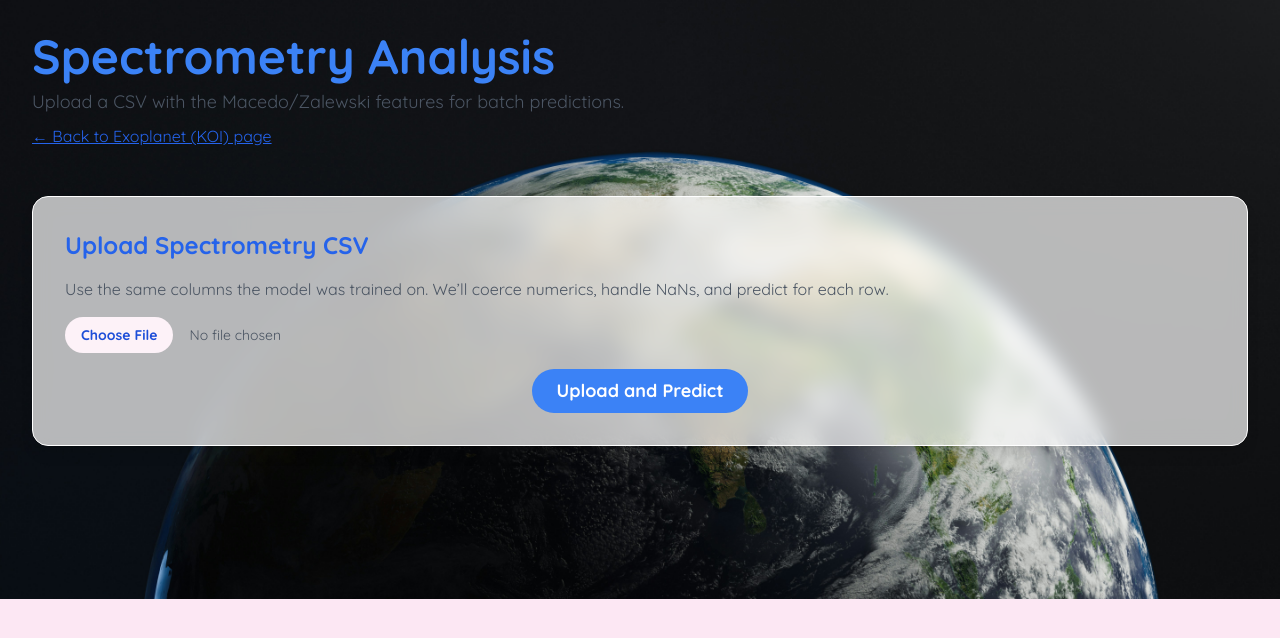
After one commit to timothyroch/Exoplanet_AI, a FastAPI app: template web/templates/spectro.html in a window 1280 px wide. The commit adds this page. Shown: the top 638 px of the page. Run offline with FastAPI, Linux system fonts and the light colour scheme; the template is opened without the code that fills it, so the values that code supplies are empty; parts of the project's set-up code (start-up, migrations or seed data) failed here and were passed over; some libraries are stand-ins or nearby versions.

Commit message:
feat: add Spectrometry Analysis page and endpoints (Macedo/Zalewski model)

```diff
--- a/web/main.py
+++ b/web/main.py
@@ -14,7 +14,8 @@ import io
 import csv
 import uuid
 import os
-from typing import Optional
+import json
+from typing import Optional, Dict
 
 
 app = FastAPI()
@@ -524,3 +525,151 @@ async def read_root(
         "index.html",
         {"request": request, "feature_info": filtered_feature_info, "batch": batch},
     )
+
+# --- Spectrometry (Macedo/Zalewski) artifacts ---
+try:
+    macedo_model = joblib.load("../models_macedo/lightgbm_macedo.joblib")
+    macedo_label_encoder = joblib.load("../models_macedo/label_encoder.joblib")
+    macedo_feature_list = joblib.load("../models_macedo/feature_list.joblib")  # post-cleaning feature list
+except FileNotFoundError:
+    macedo_model = None
+    macedo_label_encoder = None
+    macedo_feature_list = None
+
+def build_spectro_feature_info(cols) -> Dict[str, Dict]:
+    # Simple numeric inputs with default 0; customize labels here if you want
+    return {c: {"label": c, "type": "number", "default": 0} for c in (cols or [])}
+
+# Build fields only if artifacts are present
+spectro_feature_info = build_spectro_feature_info(macedo_feature_list)
+
+def prepare_spectro_X(df: pd.DataFrame) -> pd.DataFrame:
+    if macedo_feature_list is None:
+        # Should never get here because routes guard; keep a safe fallback
+        return df.copy()
+    df = df.copy()
+
+    # Coerce numeric; non-numeric -> NaN
+    for c in df.columns:
+        if df[c].dtype == object:
+            df[c] = pd.to_numeric(df[c], errors="coerce")
+
+    # Keep only known features; add missing with NaN
+    for col in macedo_feature_list:
+        if col not in df.columns:
+            df[col] = np.nan
+
+    X = df[macedo_feature_list].copy()
+
+    # Replace inf
+    X = X.replace([np.inf, -np.inf], np.nan)
+
+    # Fill remaining NaNs with column medians (safe default)
+    if X.isna().any().any():
+        X = X.fillna(X.median(numeric_only=True))
+
+    return X
+
+@app.get("/spectro", response_class=HTMLResponse)
+async def spectro_root(
+    request: Request,
+    batch_rows: Optional[int] = Query(None),
+    batch_file: Optional[str] = Query(None),
+):
+    spectro_batch = None
+    if batch_rows is not None and batch_file:
+        file_path = f"static/exports/{batch_file}"
+        if os.path.exists(file_path):
+            df_out = pd.read_csv(file_path)
+            preview_html = df_out.head(20).to_html(classes="table table-sm", index=False, border=0)
+            spectro_batch = {
+                "rows": int(batch_rows),
+                "download_href": f"/{file_path}",
+                "preview_html": preview_html,
+            }
+
+    return templates.TemplateResponse(
+        "spectro.html",
+        {
+            "request": request,
+            "spectro_feature_info": {},   # << hide manual form
+            "spectro_batch": spectro_batch,
+            "spectro_user_input": None,
+        },
+    )
+
+
+@app.post("/spectro", response_class=HTMLResponse)
+async def spectro_predict(request: Request):
+    if macedo_model is None or macedo_label_encoder is None or macedo_feature_list is None:
+        raise HTTPException(status_code=503, detail="Spectrometry model not available. Please train it first.")
+
+    form_data = await request.form()
+
+    # Collect inputs; fall back to defaults
+    features = {}
+    for key, info in spectro_feature_info.items():
+        val = form_data.get(key, info["default"])
+        try:
+            features[key] = float(val)
+        except Exception:
+            features[key] = np.nan
+
+    X = pd.DataFrame([features])
+    X = prepare_spectro_X(X)
+
+    preds = macedo_model.predict(X)
+    proba = macedo_model.predict_proba(X) if hasattr(macedo_model, "predict_proba") else None
+    conf = float(np.max(proba, axis=1)[0]) if proba is not None else 1.0
+
+    pred_label = macedo_label_encoder.inverse_transform(preds)[0]
+
+    return templates.TemplateResponse(
+        "spectro.html",
+        {
+            "request": request,
+            "spectro_feature_info": spectro_feature_info,
+            "spectro_prediction": pred_label,
+            "spectro_confidence": f"{conf * 100:.1f}%",
+            "spectro_user_input": features,
+        },
+    )
+
+@app.post("/spectro/upload")
+async def spectro_upload(request: Request, file: UploadFile = File(...)):
+    if macedo_model is None or macedo_label_encoder is None or macedo_feature_list is None:
+        raise HTTPException(status_code=503, detail="Spectrometry model not available. Please train it first.")
+
+    raw = await file.read()
+    try:
+        # spectrometry expects CSV; reuse _read_table_like if you want broader support
+        df = pd.read_csv(io.BytesIO(raw))
+    except Exception as e:
+        raise HTTPException(status_code=400, detail=f"Could not read CSV: {e}")
+
+    if df.empty:
+        raise HTTPException(status_code=400, detail="Uploaded file is empty.")
+
+    X = prepare_spectro_X(df)
+
+    try:
+        preds = macedo_model.predict(X)
+        probs = macedo_model.predict_proba(X).max(axis=1) if hasattr(macedo_model, "predict_proba") else np.ones(len(X))
+    except Exception as e:
+        cols_list = ", ".join(list(df.columns)[:20]) + ("..." if len(df.columns) > 20 else "")
+        raise HTTPException(status_code=500, detail=f"Prediction failed: {e}. Parsed columns: [{cols_list}]")
+
+    df_out = df.copy()
+    df_out["prediction"] = macedo_label_encoder.inverse_transform(preds)
+    df_out["confidence"] = np.round(probs * 100, 2)
+
+    exports_dir = os.path.join("static", "exports")
+    os.makedirs(exports_dir, exist_ok=True)
+    fname = f"spectro_predictions_{uuid.uuid4().hex[:8]}.csv"
+    save_path = os.path.join(exports_dir, fname)
+    df_out.to_csv(save_path, index=False)
+
+    return RedirectResponse(
+        url=f"/spectro?batch_rows={len(df_out)}&batch_file={fname}",
+        status_code=303,
+    )
--- a/web/templates/index.html
+++ b/web/templates/index.html
@@ -35,6 +35,8 @@
         <h1 class="text-5xl font-bold mb-2 text-blue-500">
           Exoplanet Prediction
         </h1>
+        <p class="mt-2"><a href="/spectro" class="text-blue-600 underline">Go to Spectrometry Analysis →</a></p>
+
         <p class="text-lg text-gray-600">
           Enter personalized enteries for Kepler Object of Interest (KOI) features to predict if they're Exoplanet.
         </p>
--- /dev/null
+++ b/web/templates/spectro.html
@@ -0,0 +1,80 @@
+<!DOCTYPE html>
+<html lang="en">
+  <head>
+    <meta charset="UTF-8" />
+    <meta name="viewport" content="width=device-width, initial-scale=1.0" />
+    <title>Spectrometry Analysis</title>
+    <script src="https://cdn.tailwindcss.com"></script>
+    <link rel="preconnect" href="https://fonts.googleapis.com" />
+    <link rel="preconnect" href="https://fonts.gstatic.com" crossorigin />
+    <link href="https://fonts.googleapis.com/css2?family=Quicksand:wght@400;500;700&display=swap" rel="stylesheet" />
+    <style>
+      body {
+        font-family: "Quicksand", sans-serif;
+        background-image: url("{{ url_for('static', path='planet.jpg') }}");
+        background-size: cover;
+        background-position: center;
+        background-repeat: no-repeat;
+      }
+      .form-container { background-color: rgba(255,255,255,0.7); backdrop-filter: blur(10px); }
+      .result-container { background-color: rgba(255,255,255,0.8); backdrop-filter: blur(10px); }
+    </style>
+  </head>
+  <body class="bg-pink-100 text-gray-800 p-8">
+    <div class="max-w-7xl mx-auto">
+      <header class="mb-12">
+        <h1 class="text-5xl font-bold mb-2 text-blue-500">Spectrometry Analysis</h1>
+        <p class="text-lg text-gray-600">Upload a CSV with the Macedo/Zalewski features for batch predictions.</p>
+        <p class="mt-2"><a href="/" class="text-blue-600 underline">← Back to Exoplanet (KOI) page</a></p>
+      </header>
+
+      {% if spectro_error %}
+      <div class="mb-6 rounded-lg bg-red-50 border border-red-200 text-red-800 p-4">
+        {{ spectro_error }}
+      </div>
+      {% endif %}
+
+      <!-- Upload only -->
+      <div class="mt-8 p-8 form-container rounded-2xl shadow-lg border border-white">
+        <h2 class="text-2xl font-bold mb-4 text-blue-600">Upload Spectrometry CSV</h2>
+        <p class="mb-4 text-gray-600">
+          Use the same columns the model was trained on. We’ll coerce numerics, handle NaNs, and predict for each row.
+          {% if spectro_sample_available %}
+          <a href="/spectro/sample-csv" class="text-blue-600 underline">Download sample CSV header</a>
+          {% endif %}
+        </p>
+        <form action="/spectro/upload" method="post" enctype="multipart/form-data" class="flex flex-col items-center space-y-4">
+          <input
+            type="file"
+            name="file"
+            accept=".csv"
+            required
+            class="block w-full text-sm text-gray-600 file:mr-4 file:py-2 file:px-4 file:rounded-full file:border-0 file:text-sm file:font-semibold file:bg-pink-50 file:text-blue-700 hover:file:bg-blue-100"
+          />
+          <button
+            type="submit"
+            class="bg-blue-500 text-white py-2 px-6 rounded-full hover:bg-blue-600 focus:outline-none focus:ring-2 focus:ring-offset-2 focus:ring-blue-500 text-lg font-bold transition-all duration-300 ease-in-out"
+          >
+            Upload and Predict
+          </button>
+        </form>
+      </div>
+
+      {% if spectro_batch %}
+      <div class="mt-8 p-8 result-container rounded-2xl shadow-lg border border-white">
+        <h2 class="text-2xl font-bold mb-4 text-blue-600">Batch Predictions</h2>
+        <p class="mb-2 text-gray-700">Processed <strong>{{ spectro_batch.rows }}</strong> rows.</p>
+        <p class="mb-6">
+          <a class="inline-block text-white bg-blue-500 hover:bg-blue-600 rounded px-4 py-2"
+             href="{{ spectro_batch.download_href }}" download>
+            Download CSV
+          </a>
+        </p>
+        <div class="bg-white rounded shadow p-4 overflow-auto">
+          {{ spectro_batch.preview_html | safe }}
+        </div>
+      </div>
+      {% endif %}
+    </div>
+  </body>
+</html>
```
